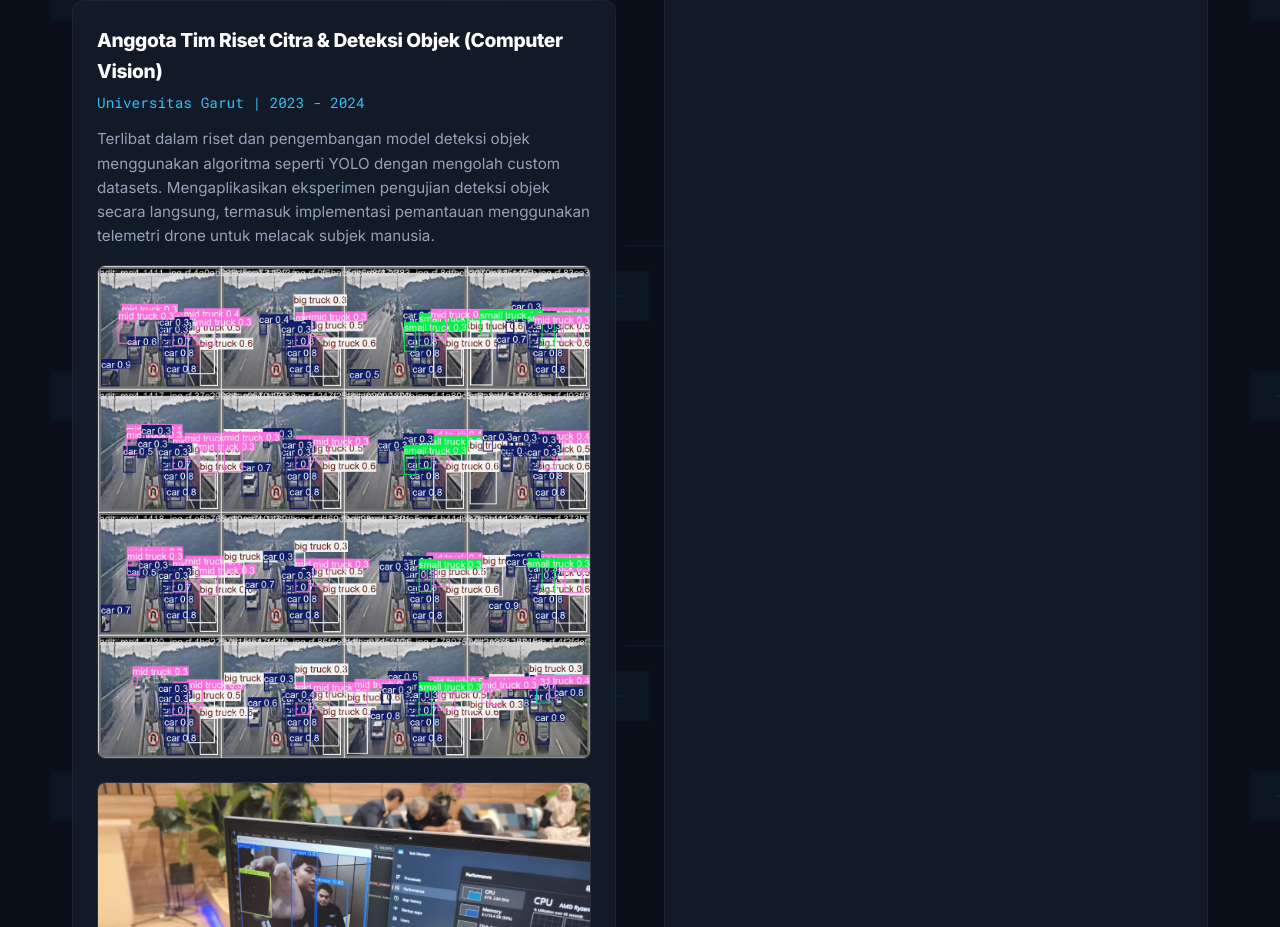
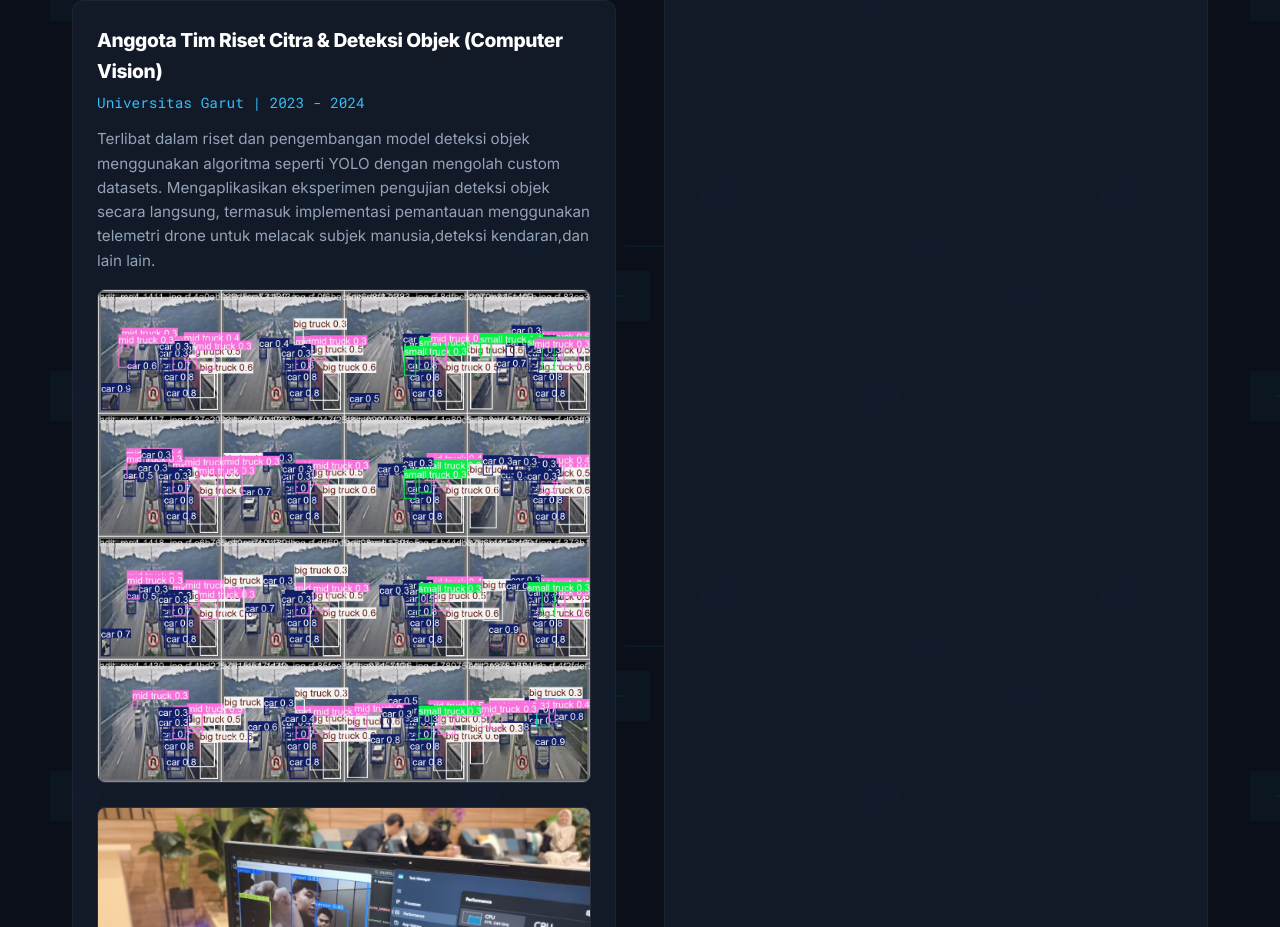
Before and after one commit to Xisdev/portofolio, a React (Vite) app: page / in a window 1280 px wide. Shown: the part 1879-2806 px from the top of the page. Built offline with nearby package versions, Linux system fonts and the light colour scheme.

Commit message:
Enhance project description with vehicle detection
Updated project description to include vehicle detection.

```diff
--- a/src/data.js
+++ b/src/data.js
@@ -42,7 +42,7 @@ export const portfolioData = {
       title: "Anggota Tim Riset Citra & Deteksi Objek (Computer Vision)",
       company: "Universitas Garut",
       period: "2023 - 2024",
-      description: "Terlibat dalam riset dan pengembangan model deteksi objek menggunakan algoritma seperti YOLO dengan mengolah custom datasets. Mengaplikasikan eksperimen pengujian deteksi objek secara langsung, termasuk implementasi pemantauan menggunakan telemetri drone untuk melacak subjek manusia.",
+      description: "Terlibat dalam riset dan pengembangan model deteksi objek menggunakan algoritma seperti YOLO dengan mengolah custom datasets. Mengaplikasikan eksperimen pengujian deteksi objek secara langsung, termasuk implementasi pemantauan menggunakan telemetri drone untuk melacak subjek manusia,deteksi kendaran,dan lain lain.",
       images: [
         "/images/riset2.jpeg",
         "/images/riset3.jpeg"
```
